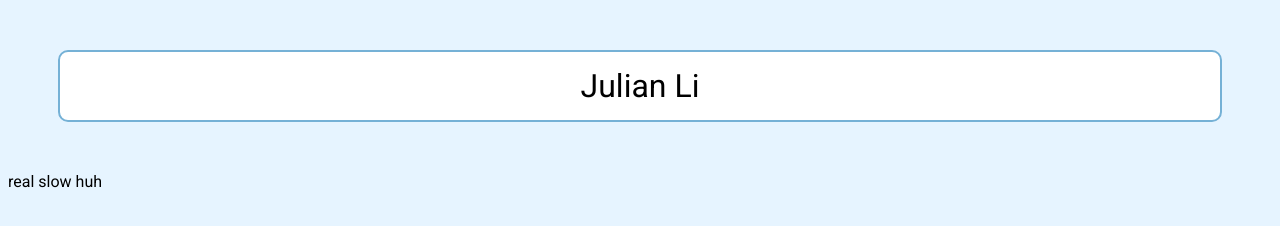
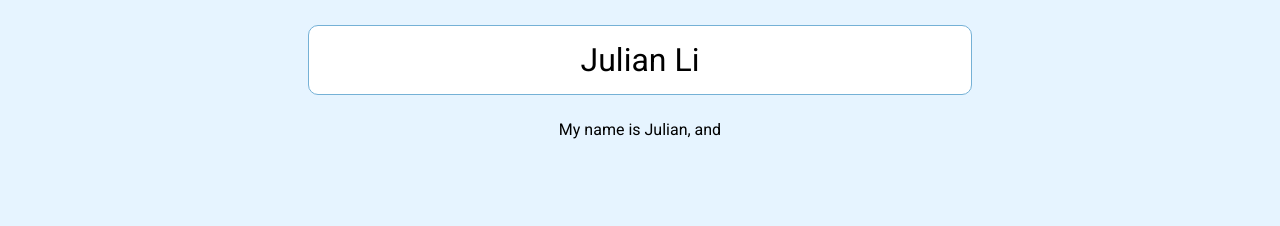
Before and after one commit to zhuyuan-li/zhuyuan-li.github.io, a plain HTML site: page index.html in a window 1280 px wide. Drawn offline with Linux system fonts and the light colour scheme.

Commit message:
Slimmed font + border for title and aligned intro text

```diff
--- a/index.html
+++ b/index.html
@@ -8,6 +8,6 @@
 </head>
 <body>
 <h1 class="main-title">Julian Li</h1>
-<p>real slow huh</p>
+<p class="introduction">My name is Julian, and</p>
 </body>
 </html>
--- a/main.css
+++ b/main.css
@@ -5,12 +5,18 @@ body {
 
 .main-title {
 	text-align: center;
-	font-weight: 350;
+	font-weight: 150;
 	border-radius: 10px;
-	border: 2px solid #75B1D6;
+	border: 1px solid #75B1D6;
 	background: #FFFFFF;
 	padding: 15px;
-	margin: 50px;
+	margin: 25px;
+	margin-left: 300px;
+	margin-right: 300px;
+}
+
+.introduction {
+	text-align: center;
 }
 
 h1 {
```
